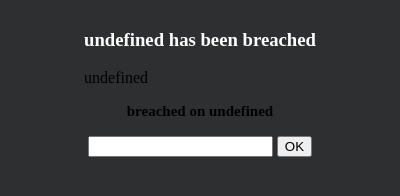
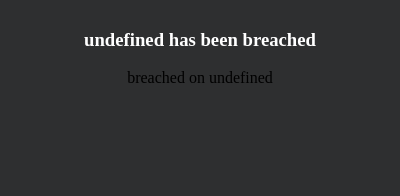
Before and after one commit to kennethkoch/Breach-Alert, a browser extension: page src/html/popup.html in a window 400 px wide. Drawn offline with Linux system fonts and the light colour scheme.

Commit message:
change popup layout

```diff
--- a/src/html/popup.html
+++ b/src/html/popup.html
@@ -22,13 +22,11 @@
     <div id="container">
     <div>
         <h3 id='safe'></h3>
-        <p id='description'></p>
-        <h1 id='name'></h1>
-        <h1 id='domain'></h1>
-        <h1 id='date'></h1>
+          <div id='date'></div>
+          <div>
+            <p id='dataTypes'></p>
+          </div>
         <p id='check'></p>
-        <input id="name_textbox" />
-         <button id="ok_btn" type="button">OK</button>
     </div>
     </div>
   </body>
--- a/src/html/popup.js
+++ b/src/html/popup.js
@@ -31,10 +31,9 @@ chrome.storage.local.get({breachWarning: 'defaultValue'}, function(items) {
     console.log(items.breachWarning);
     if (items.breachWarning) {
       document.getElementById('safe').textContent = `${items.breachWarning.name} has been breached`
-      document.getElementById('description').innerHTML = items.breachWarning.description
-      document.getElementById('name').textContent = items.breachWarning.name
-      document.getElementById('domain').textContent = items.breachWarning.domain
       document.getElementById('date').textContent = `breached on ${items.breachWarning.breachDate}`
+      document.getElementById('dataTypes').innerHTML = `${items.breachWarning.dataTypes.join(', ')}
+       have been publicly available <br/> since at least ${items.breachWarning.added}`
     } else {
       document.getElementById('safe').textContent = `this site not has been breached`
       document.getElementById('check').innerHTML = `However, you're data may have <br/>been
--- a/src/js/background.js
+++ b/src/js/background.js
@@ -60,7 +60,7 @@ function siteCheck() {
           breachDate: resp.BreachDate,
           added: resp.AddedDate,
           domain: resp.Domain,
-          description: resp.Description,
+          dataTypes: resp.DataClasses,
         };
         chrome.storage.local.set({ breachWarning });
         chrome.browserAction.setTitle({ title: 'PWN ALERT! This site has been breached, click for details' });
```
